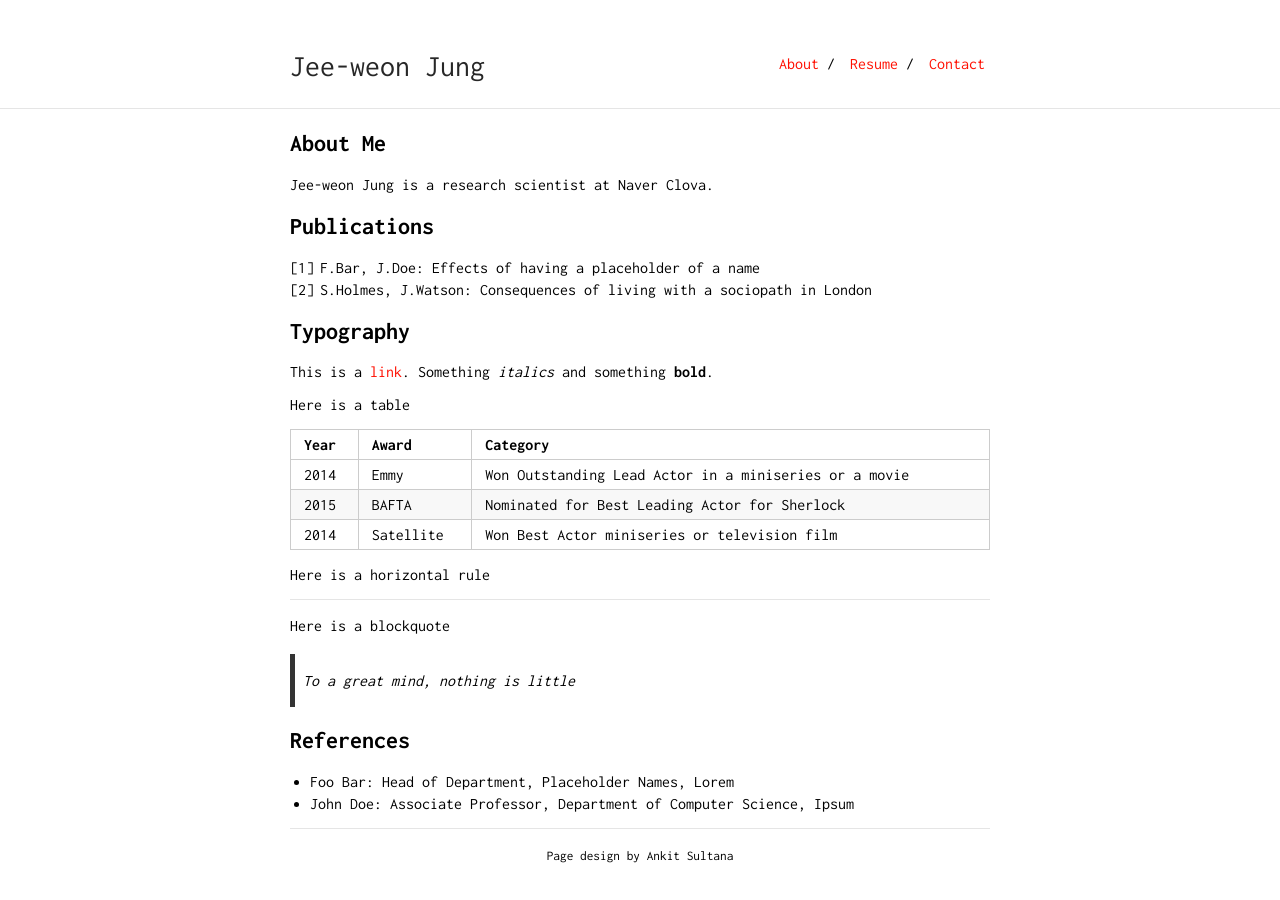
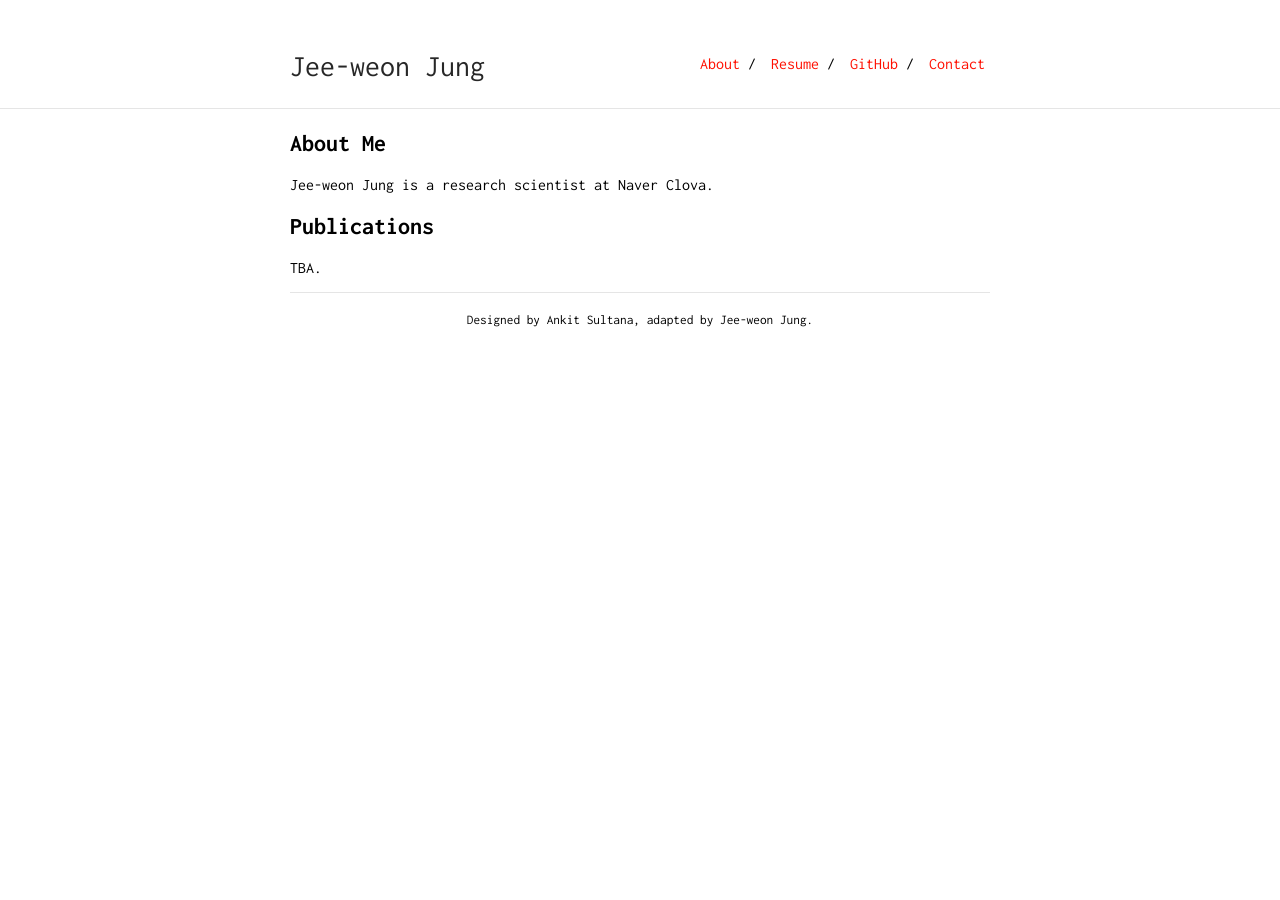
Before and after one commit to satvik-dixit/satvik-dixit.github.io, a Jekyll site: the page built from index.md, in a window 1280 px wide. Built offline with Jekyll 4.4.1, drawn with Linux system fonts in a browser that asks for light colours.

Commit message:
update basics

```diff
--- a/_config.yml
+++ b/_config.yml
@@ -9,7 +9,7 @@ tracking_id: #
 
 footer: yes
 footer_url: "https://github.com/ankitsultana"
-footer_text: "Page design by Ankit Sultana"
+footer_text: "Designed by Ankit Sultana, adapted by Jee-weon Jung."
 
 sass:
     style: compressed
@@ -19,6 +19,8 @@ nav:
  - name: "About"
    link: "./"
  - name: "Resume"
-   link: "resume.pdf"
+   link: "CV_Jee-weon_Jung_20220703.pdf"
+ - name: "GitHub"
+   link: "https://github.com/Jungjee"
  - name: "Contact"
    link: "contact"
--- a/index.md
+++ b/index.md
@@ -4,36 +4,8 @@ layout: default
 
 ## About Me
 
-<!-- <img class="profile-picture" src="sherlock.jpg"> -->
-
 Jee-weon Jung is a research scientist at Naver Clova.
 
 ## Publications
 
-1. F.Bar, J.Doe: Effects of having a placeholder of a name
-2. S.Holmes, J.Watson: Consequences of living with a sociopath in London
-
-## Typography
-
-This is a [link](http://google.com). Something *italics* and something **bold**.
-
-Here is a table
-
-Year | Award | Category
------|-------|--------
-2014 | Emmy  | Won Outstanding Lead Actor in a miniseries or a movie
-2015 | BAFTA | Nominated for Best Leading Actor for Sherlock
-2014 | Satellite | Won Best Actor miniseries or television film
-
-Here is a horizontal rule
-
----
-
-Here is a blockquote
-
-> To a great mind, nothing is little
-
-## References
-
-* Foo Bar: Head of Department, Placeholder Names, Lorem
-* John Doe: Associate Professor, Department of Computer Science, Ipsum
+TBA.
```
Also changed, not shown: contact.md (+6 -15 lines), 2 other files.
